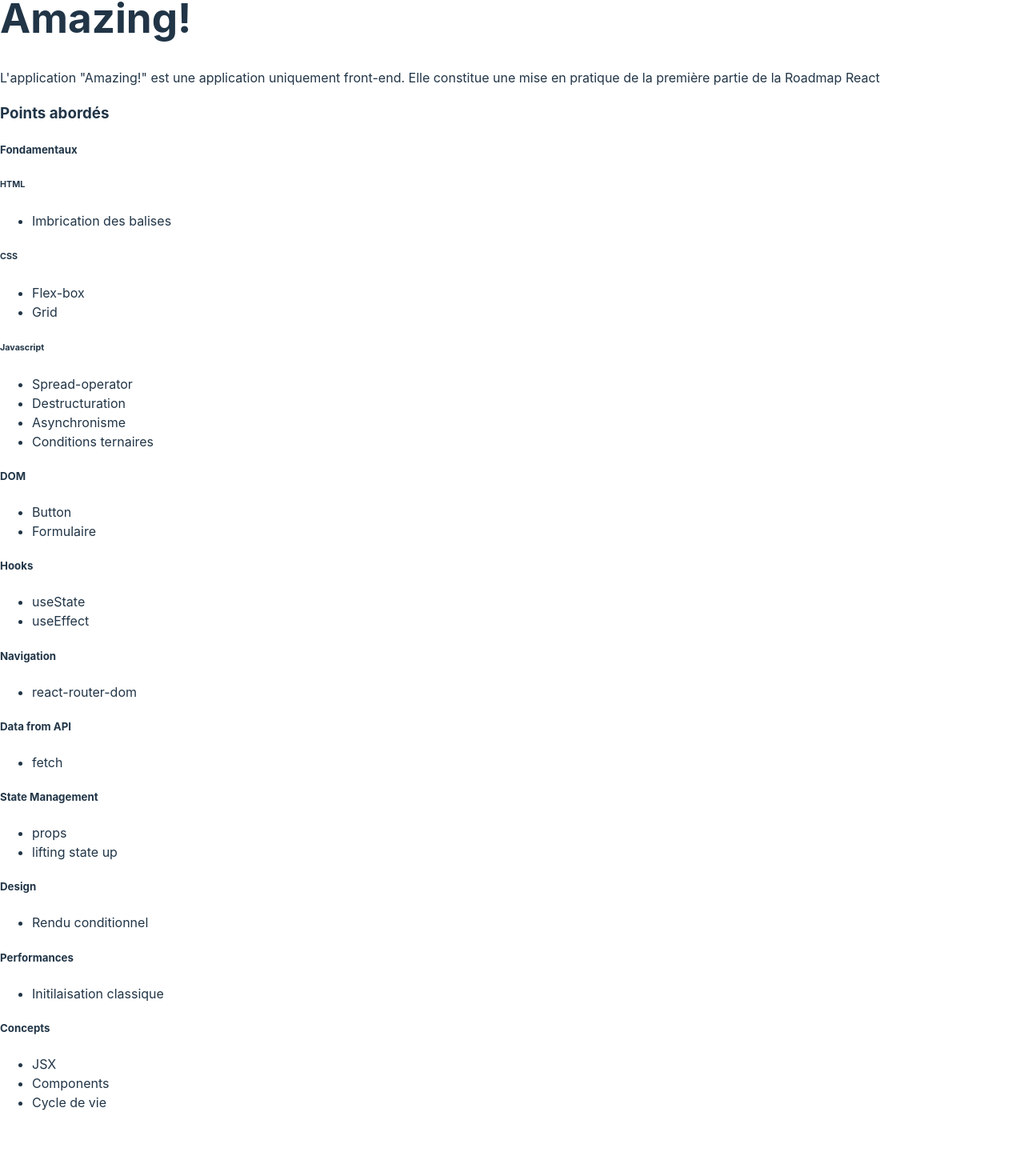
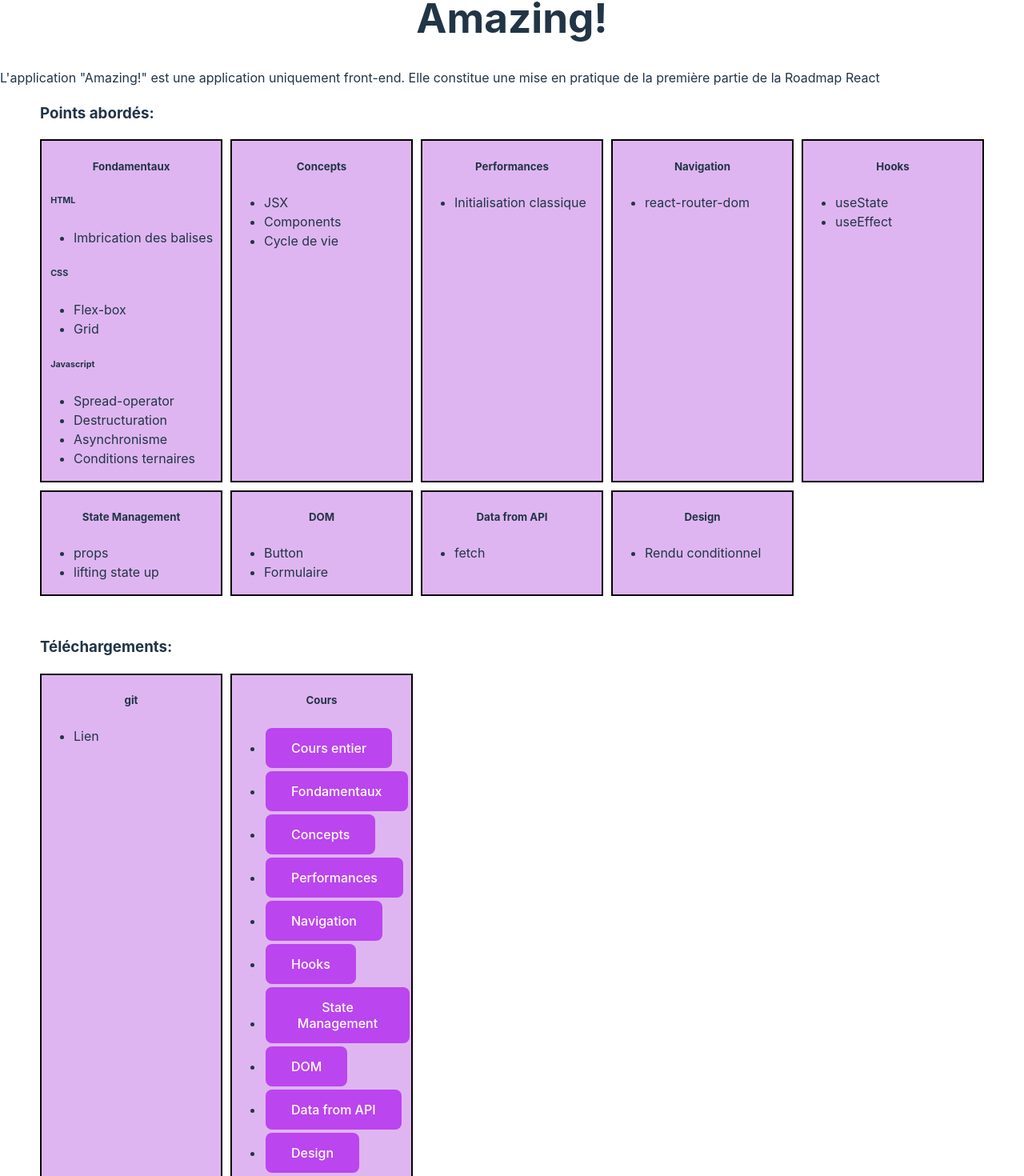
Before and after one commit to paradogmastudio/amazing, a React (Vite) app: page / in a window 1280 px wide. Shown: the part 120-1590 px from the top of the page at 80% size. Before the commit the page ends 1526 px from the top, so only its background shows below. Built offline with nearby package versions, Linux system fonts and the light colour scheme.

Commit message:
finalisation

```diff
--- a/src/App.css
+++ b/src/App.css
@@ -96,6 +96,15 @@ body{
   justify-content: space-between;
 }
 
+#cardPrice2{
+  height:10%;
+  background-color: rgb(187, 69, 238);
+  border-top: 1px solid black;
+  font-weight: bold;
+  display: flex;
+  flex-direction: row;
+  justify-content: space-between;
+}
 
 #cardButton{
   font-weight: bold;
@@ -106,6 +115,8 @@ body{
   background-color: rgb(187, 69, 238);
 }
 
+
+
 #cardImage{
   height: 50%;
 }
@@ -115,3 +126,47 @@ body{
   width: 60%;
   margin-left: 20%;
 }
+
+.grid-container {
+  display: grid;
+  grid-template-columns: 1fr 1fr 1fr 1fr 1fr;
+  gap: 10px 10px;
+  margin-left: 50px;
+  margin-right: 50px;
+  margin-bottom: 50px;
+}
+
+.grid-item{
+  background-color: rgb(223, 181, 241);
+  border: 2px solid black;
+
+
+}
+
+.grid-item h5{
+  text-align: center;
+}
+
+.grid-item h6{
+  margin-left: 5%;
+}
+
+main h1{
+  text-align: center;
+}
+
+main h3{
+  margin-left: 50px;
+}
+
+li button{
+  background-color: rgb(187, 69, 238);
+  border: none;
+  color: white;
+  padding: 15px 32px;
+  text-align: center;
+  text-decoration: none;
+  display: inline-block;
+  font-size: 16px;
+  margin: 2px
+}
--- a/src/components/CatalogueCard.jsx
+++ b/src/components/CatalogueCard.jsx
@@ -1,6 +1,7 @@
-import React from 'react'
+import React, { useState } from 'react'
 
 function CatalogueCard({title, price, image, addBasket}) {
+    const [buttonStyle, setButtonStyle] =useState("cardPrice")
 
     const addToBasket = () => {
         const article = {
@@ -10,6 +11,7 @@ function CatalogueCard({title, price, image, addBasket}) {
           price: price
         };
         addBasket(article);
+        setButtonStyle("cardPrice2")
       };
   return (
     <div id="catalogueCard">
@@ -19,7 +21,7 @@ function CatalogueCard({title, price, image, addBasket}) {
         <div id="cardImage">
             <img src={image} alt={title}/>
         </div>
-        <div id="cardPrice">
+        <div id={buttonStyle}>
             <div>{price}€</div>
             <button id="cardButton" onClick={addToBasket}>Panier</button>
 
--- a/src/screens/BasketScreen.jsx
+++ b/src/screens/BasketScreen.jsx
@@ -1,26 +1,18 @@
-import React from 'react'
-import BasketCard from '../components/BasketCard'
+import React from "react";
+import BasketCard from "../components/BasketCard";
 
-function BasketScreen({basket}) {
+function BasketScreen({ basket }) {
+  const displayBasket = basket.map((element) => {
+    return (
+      <BasketCard
+        title={element.title}
+        image={element.image}
+        price={element.price}
+      />
+    );
+  });
 
-  const displayBasket = basket.map(
-    element=>{
-      return(
-        <BasketCard
-          title={element.title}
-          image={element.image}
-          price={element.price}
-        />
-
-      )
-
-    }
-
-  )
-
-  return (
-    <main id="basketScreenMain">{displayBasket}</main>
-  )
+  return <main id="basketScreenMain">{displayBasket}</main>;
 }
 
-export default BasketScreen
+export default BasketScreen;
--- a/src/screens/HomeScreen.jsx
+++ b/src/screens/HomeScreen.jsx
@@ -1,20 +1,39 @@
-import React from 'react'
+import React, { useEffect, useState } from "react";
 
 function HomeScreen() {
+
+  const [isClicked, setIsClicked]= useState(false)
+  const [texte, setTexte] = useState("")
+
+
+  const ternaryCondition = () =>{
+
+    setIsClicked(true)
+
+  }
+  useEffect(()=>{
+
+    isClicked && setTexte("Bonne lecture!")
+
+  },[isClicked])
+
+
+
   return (
     <main>
-
       <h1>Amazing!</h1>
 
       <section id="presentation">
         <p>
-            L'application "Amazing!" est une application uniquement front-end. Elle constitue une mise en pratique de la première partie de la Roadmap React
+          L'application "Amazing!" est une application uniquement front-end.
+          Elle constitue une mise en pratique de la première partie de la
+          Roadmap React
         </p>
       </section>
+      <h3>Points abordés:</h3>
+      <section className="grid-container">
 
-        <section id="travail">
-          <h3>Points abordés</h3>
-          <div>
+        <div className="grid-item">
           <h5>Fondamentaux</h5>
           <div>
             <h6>HTML</h6>
@@ -39,52 +58,7 @@ function HomeScreen() {
             </ul>
           </div>
         </div>
-          <div>
-            <h5>DOM</h5>
-              <ul>
-                <li>Button</li>
-                <li>Formulaire</li>
-              </ul>
-          </div>
-          <div>
-            <h5>Hooks</h5>
-              <ul>
-                <li>useState</li>
-                <li>useEffect</li>
-              </ul>
-          </div>
-          <div>
-            <h5>Navigation</h5>
-              <ul>
-                <li>react-router-dom</li>
-              </ul>
-          </div>
-          <div>
-            <h5>Data from API</h5>
-              <ul>
-                <li>fetch</li>
-              </ul>
-          </div>
-          <div>
-            <h5>State Management</h5>
-              <ul>
-                <li>props</li>
-                <li>lifting state up</li>
-              </ul>
-          </div>
-          <div>
-            <h5>Design</h5>
-              <ul>
-                <li>Rendu conditionnel</li>
-              </ul>
-          </div>
-          <div>
-            <h5>Performances</h5>
-              <ul>
-                <li>Initilaisation classique</li>
-              </ul>
-          </div>
-          <div>
+        <div className="grid-item">
           <h5>Concepts</h5>
           <ul>
             <li>JSX</li>
@@ -92,14 +66,84 @@ function HomeScreen() {
             <li>Cycle de vie</li>
           </ul>
         </div>
+        <div className="grid-item">
+          <h5>Performances</h5>
+          <ul>
+            <li>Initialisation classique</li>
+          </ul>
+        </div>
+        <div className="grid-item">
+          <h5>Navigation</h5>
+          <ul>
+            <li>react-router-dom</li>
+          </ul>
+        </div>
+        <div className="grid-item">
+          <h5>Hooks</h5>
+          <ul>
+            <li>useState</li>
+            <li>useEffect</li>
+          </ul>
+        </div>
+        <div className="grid-item">
+          <h5>State Management</h5>
+          <ul>
+            <li>props</li>
+            <li>lifting state up</li>
+          </ul>
+        </div>
+        <div className="grid-item">
+          <h5>DOM</h5>
+          <ul>
+            <li>Button</li>
+            <li>Formulaire</li>
+          </ul>
+        </div>
+        <div className="grid-item">
+          <h5>Data from API</h5>
+          <ul>
+            <li>fetch</li>
+          </ul>
+        </div>
+        <div className="grid-item">
+          <h5>Design</h5>
+          <ul>
+            <li>Rendu conditionnel</li>
+          </ul>
+        </div>
+
+
       </section>
 
       <section id="documentation">
+      <h3>Téléchargements:      {texte}</h3>
+      <div className="grid-container">
+      <div className="grid-item">
+          <h5>git</h5>
+          <ul>
+            <li>Lien</li>
+          </ul>
+      </div>
+      <div className="grid-item">
+          <h5>Cours</h5>
+          <ul>
+            <li><button onClick={ternaryCondition}>Cours entier</button></li>
+            <li><button onClick={ternaryCondition}>Fondamentaux</button></li>
+            <li><button onClick={ternaryCondition}>Concepts</button></li>
+            <li><button onClick={ternaryCondition}>Performances</button></li>
+            <li><button onClick={ternaryCondition}>Navigation</button></li>
+            <li><button onClick={ternaryCondition}>Hooks</button></li>
+            <li><button onClick={ternaryCondition}>State Management</button></li>
+            <li><button onClick={ternaryCondition}>DOM</button></li>
+            <li><button onClick={ternaryCondition}>Data from API</button></li>
+            <li><button onClick={ternaryCondition}>Design</button></li>
+          </ul>
+      </div>
 
+      </div>
       </section>
-
     </main>
-  )
+  );
 }
 
-export default HomeScreen
+export default HomeScreen;
--- a/src/screens/UserScreen.jsx
+++ b/src/screens/UserScreen.jsx
@@ -30,6 +30,7 @@ function UserScreen() {
            />
         </div>
 
+
         <div>Your e-mail:
           <input onChange={element=>setMail(element.target.value)}
           value={mail}
@@ -37,6 +38,8 @@ function UserScreen() {
         </div>
 
         <button onClick={()=>validation()}>ok</button>
+
+
       </section>
 
 
```
Also changed, not shown: src/App.jsx (+22 -21 lines). Lines whose indentation alone changed are shown as unchanged.
